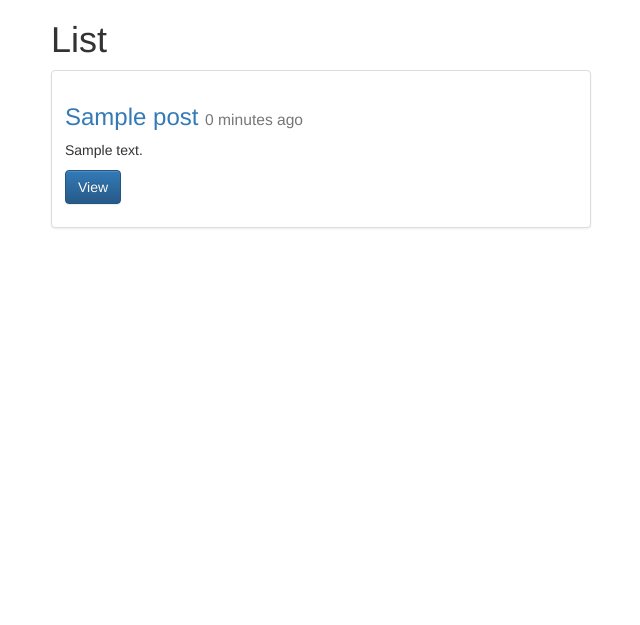
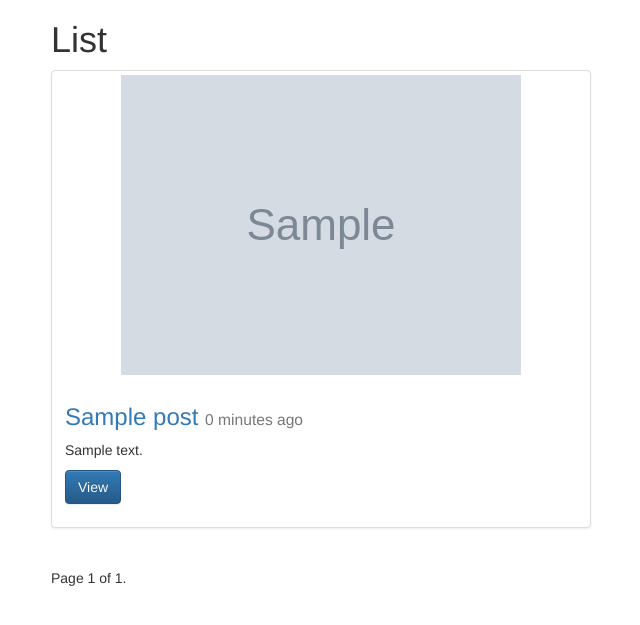
Before and after one commit to yasharmaster/django-blog, a Django app: page /posts/ in a window 1280 px wide. Shown: the top 625 px of the page, without its empty margins (319-959 px from the left). Run offline with Django 3.2, Linux system fonts and the light colour scheme; tables that the repository leaves empty hold one stand-in row (values such as "Sample post"); grey boxes marked "Sample" are stand-in pictures; some libraries are stand-ins or nearby versions.

Commit message:
Add image field to posts

```diff
--- a/djangoblog/settings.py
+++ b/djangoblog/settings.py
@@ -126,4 +126,5 @@ STATICFILES_DIRS = [
 ]
 
 STATIC_ROOT = os.path.join(os.path.dirname(BASE_DIR), "static_cdn")
+MEDIA_URL = "/media/"
 MEDIA_ROOT = os.path.join(os.path.dirname(BASE_DIR), "media_cdn")
--- a/djangoblog/urls.py
+++ b/djangoblog/urls.py
@@ -26,3 +26,4 @@ urlpatterns = [
 
 if settings.DEBUG:
     urlpatterns += static(settings.STATIC_URL, document_root=settings.STATIC_ROOT)
+    urlpatterns += static(settings.MEDIA_URL, document_root=settings.MEDIA_ROOT)
--- a/posts/forms.py
+++ b/posts/forms.py
@@ -7,5 +7,6 @@ class PostForm(forms.ModelForm):
 		model = Post
 		fields = [
 			"title",
-			"content"
+			"content",
+			"image"
 		]
--- a/posts/models.py
+++ b/posts/models.py
@@ -4,8 +4,19 @@ from django.db import models
 from django.core.urlresolvers import reverse
 
 # Create your models here.
+
+def upload_location(instance, filename):
+	return "%s/%s" %(instance.id, filename)
+
 class Post(models.Model):
 	title = models.CharField(max_length=120)
+	image = models.ImageField(upload_to=upload_location,
+			null=True,
+			blank=True,
+			width_field="width_field",
+			height_field="height_field")
+	height_field = models.IntegerField(default=0)
+	width_field = models.IntegerField(default=0)
 	content = models.TextField()
 	updated = models.DateTimeField(auto_now=True, auto_now_add=False)
 	timestamp = models.DateTimeField(auto_now=False, auto_now_add=True)
@@ -19,3 +30,6 @@ class Post(models.Model):
 
 	def get_absolute_url(self):
 		return reverse("posts:detail", kwargs={"id": self.id})
+
+	class Meta:
+		ordering = ["-timestamp", "-updated"]
--- a/posts/views.py
+++ b/posts/views.py
@@ -1,13 +1,14 @@
 from django.shortcuts import render, get_object_or_404, redirect
 from django.contrib import messages
 from django.http import HttpResponse, HttpResponseRedirect
+from django.core.paginator import Paginator, EmptyPage, PageNotAnInteger
 
 # Create your views here.
 from .models import Post
 from .forms import PostForm
 
 def post_create(request):
-	form = PostForm(request.POST or None)
+	form = PostForm(request.POST or None, request.FILES or None)
 	if form.is_valid():
 		instance = form.save(commit=False)
 		instance.save()
@@ -29,16 +30,29 @@ def post_detail(request, id=None):
 	return render(request, "post_detail.html", context)
 
 def post_list(request):
-	queryset = Post.objects.all()
+	queryset_list = Post.objects.all().order_by("-timestamp")
+	paginator = Paginator(queryset_list, 2) # Show 2 blogs per page
+
+	page_request_var = 'page'
+	page = request.GET.get(page_request_var)
+	try:
+		queryset = paginator.page(page)
+	except PageNotAnInteger:
+		# If page is not an integer, deliver first page.
+		queryset = paginator.page(1)
+	except EmptyPage:
+		# If page is out of range (e.g. 9999), deliver last page of results.
+		queryset = paginator.page(paginator.num_pages)
 	context = {
 		"object_list": queryset,
-		"title": "List"
+		"title": "List",
+		"page_request_var": page_request_var
 	}
 	return render(request, "post_list.html", context)
 
 def post_update(request, id=None):
 	instance = get_object_or_404(Post, id=id)
-	form = PostForm(request.POST or None, instance=instance)
+	form = PostForm(request.POST or None, request.FILES or None, instance=instance)
 	if form.is_valid():
 		instance = form.save(commit=False)
 		instance.save()
--- a/templates/post_detail.html
+++ b/templates/post_detail.html
@@ -9,6 +9,9 @@
 
 {% block content %}
 <div class='col-sm-6 col-sm-offset-3'>
+    {% if instance.image %}
+	<img src="{{ instance.image.url }}" class="img-responsive">
+	{% endif %}
 <h1>{{ title }} <small>{{ instance.timestamp }}</small></h1>
 
 {{ instance.content|linebreaks }}<br/>
--- a/templates/post_form.html
+++ b/templates/post_form.html
@@ -5,7 +5,7 @@
 <div class='col-sm-6 col-sm-offset-3'>
 <h1>Form</h1>
 
-<form method='POST' action=''>{% csrf_token %}
+<form method='POST' action='' enctype='multipart/form-data'>{% csrf_token %}
 {{ form.as_p }}
 <input type='submit' class='btn btn-default' value='Create Post' />
 </form>
--- a/templates/post_list.html
+++ b/templates/post_list.html
@@ -9,7 +9,9 @@
 <div class="row">
   <div class="col-sm-12">
     <div class="thumbnail">
-      <!-- <img src="..." alt="..."> -->
+    {% if obj.image %}
+      	<img src="{{ obj.image.url }}" alt="Image">
+    {% endif %}
       <div class="caption">
         <h3><a href='{{ obj.get_absolute_url }}'>{{ obj.title }}</a> <small>{{ obj.timestamp|timesince }} ago</small></h3>
         <p>{{ obj.content|linebreaks|truncatechars:120 }}</p>
@@ -21,6 +23,22 @@
 </div>
 {% endfor %}
 
+<div class="pagination">
+    <span class="step-links">
+        {% if object_list.has_previous %}
+            <a href="?{{ page_request_var }}={{ object_list.previous_page_number }}">previous</a>
+        {% endif %}
+
+        <span class="current">
+            Page {{ object_list.number }} of {{ object_list.paginator.num_pages }}.
+        </span>
+
+        {% if object_list.has_next %}
+            <a href="?{{ page_request_var }}={{ object_list.next_page_number }}">next</a>
+        {% endif %}
+    </span>
+</div>
+
 </div>
 
 {% endblock content %}
```
Also changed, not shown: posts/migrations/0002_auto_20170315_0618.py (added), posts/migrations/0003_auto_20170315_0633.py (added), posts/migrations/0004_auto_20170315_0640.py (added).
